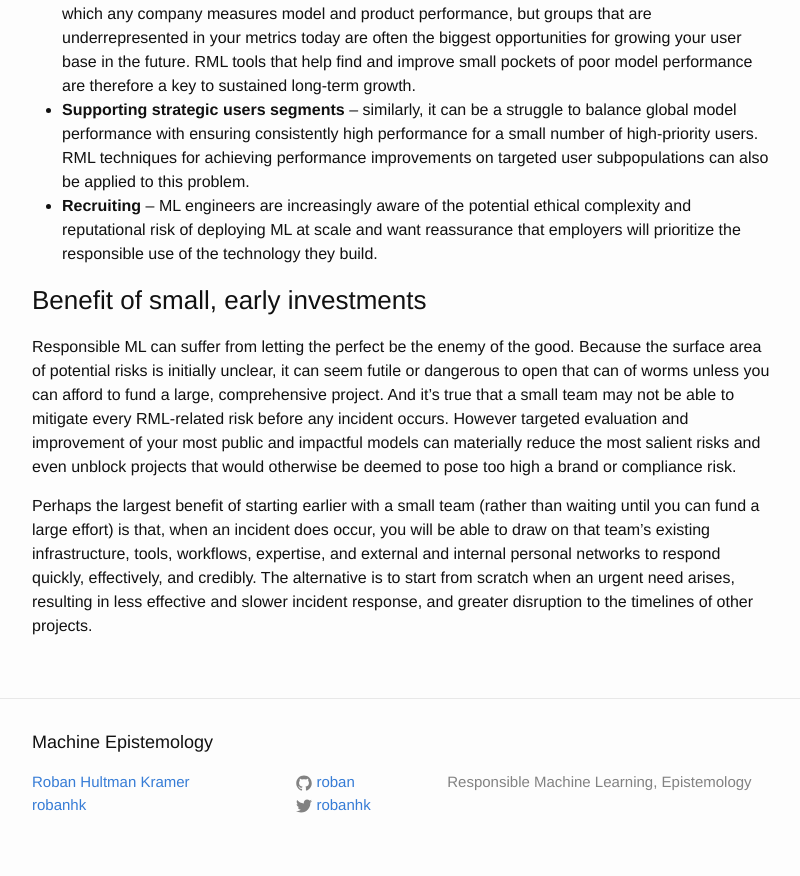
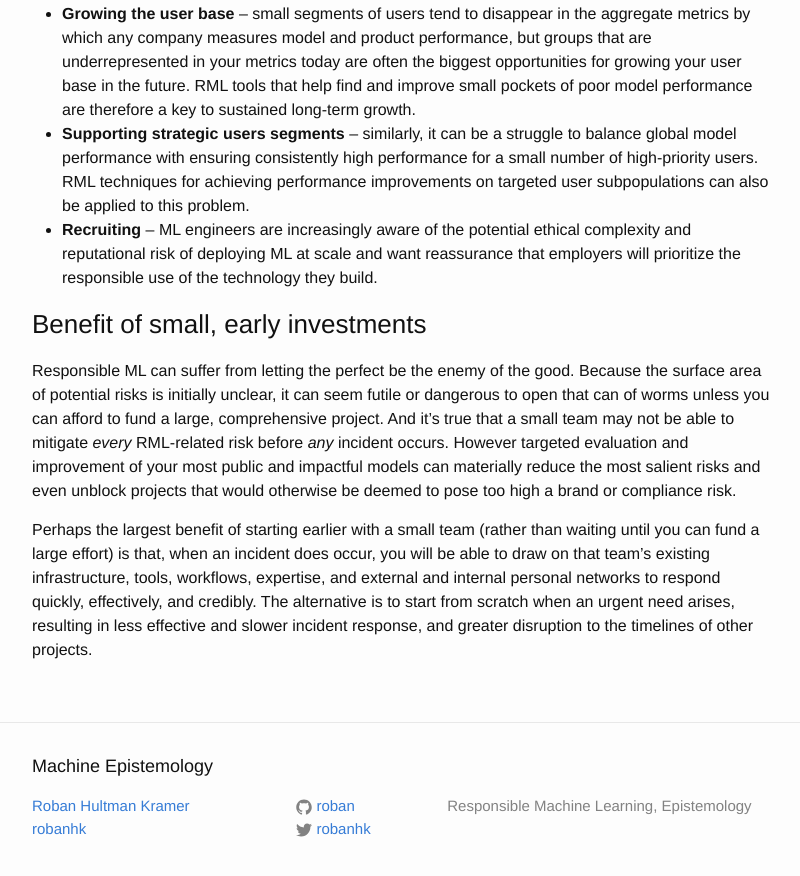
Before and after one commit to roban/machine-epistemology, a Jekyll site: the page built from _posts/2022-07-23-responsible-machine-learning-is-like-security.md, in a window 1280 px wide and 900 px high, scrolled down 2367 px. Shown: the top 876 px of the window, without its empty margins (238-1038 px from the left). Built offline with Jekyll 4.4.1, drawn with Linux system fonts in a browser that asks for light colours; some of the changed text lies outside the part shown.

Commit message:
missing word and small format change

```diff
--- a/_posts/2022-07-23-responsible-machine-learning-is-like-security.md
+++ b/_posts/2022-07-23-responsible-machine-learning-is-like-security.md
@@ -61,6 +61,6 @@
 
 ### Benefit of small, early investments
 
-Responsible ML can suffer from letting the perfect be the enemy of the good. Because the surface area of potential risks is initially unclear, it can seem futile or dangerous to open that can of worms unless you can afford to fund a large, comprehensive project. And it’s true that a small team may not be able to mitigate every RML-related risk before any incident occurs. However targeted evaluation and improvement of your most public and impactful models can materially reduce the most salient risks and even unblock projects that would otherwise be deemed to pose too high a brand or compliance risk.
+Responsible ML can suffer from letting the perfect be the enemy of the good. Because the surface area of potential risks is initially unclear, it can seem futile or dangerous to open that can of worms unless you can afford to fund a large, comprehensive project. And it’s true that a small team may not be able to mitigate _every_ RML-related risk before _any_ incident occurs. However targeted evaluation and improvement of your most public and impactful models can materially reduce the most salient risks and even unblock projects that would otherwise be deemed to pose too high a brand or compliance risk.
 
 Perhaps the largest benefit of starting earlier with a small team (rather than waiting until you can fund a large effort) is that, when an incident does occur, you will be able to draw on that team’s existing infrastructure, tools, workflows, expertise, and external and internal personal networks to respond quickly, effectively, and credibly. The alternative is to start from scratch when an urgent need arises, resulting in less effective and slower incident response, and greater disruption to the timelines of other projects.
```
Also changed, not shown: other parts of _posts/2022-07-23-responsible-machine-learning-is-like-security.md (+1 -1 lines).
